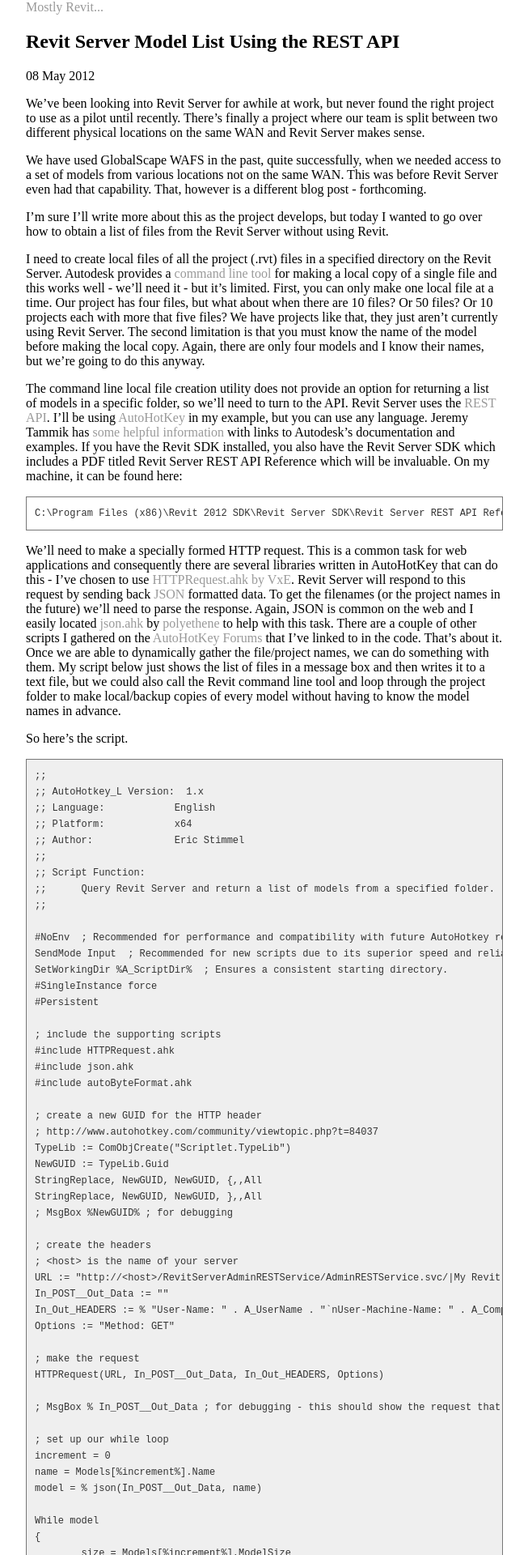
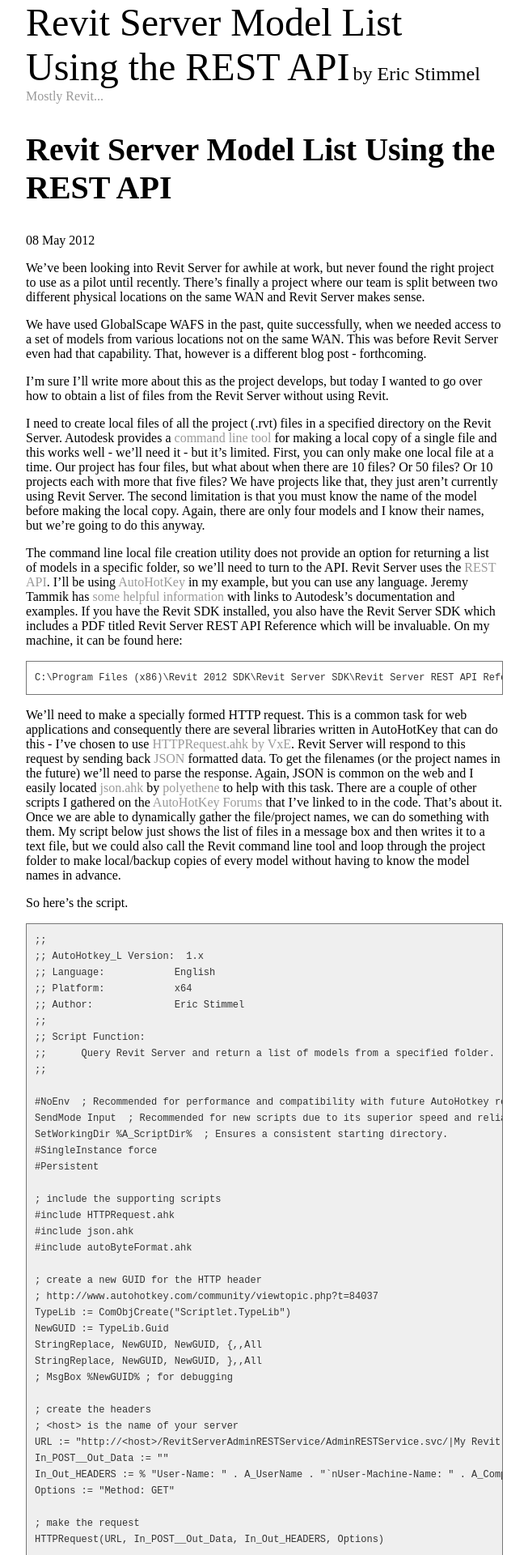
Before and after one commit to estimmel/mostly-revit-blog, a Jekyll site: the page built from _posts/2012-05-08-revit-server-model-list.md, in a window 1280 px wide. Shown: the top 1920 px of the page at 81% size, without its empty margins (313-966 px from the left). Built offline with Jekyll 4.4.1, drawn with Linux system fonts in a browser that asks for light colours.

Commit message:
updates to the title

```diff
--- a/_layouts/default.html
+++ b/_layouts/default.html
@@ -6,6 +6,10 @@
 			<link rel="stylesheet" type="text/css" href="/css/main.css">
 		</head>
 		<body>
+			<header>
+				<span id="maintitlelink">{{ page.title }}</span>
+				<span id="byline">by Eric Stimmel</span>
+			</header>
 			<div class="container">
 
 			{{ content }}
--- a/css/main.css
+++ b/css/main.css
@@ -1,6 +1,12 @@
 body {
     width: 590px;
     margin: auto;
+}
+#maintitlelink {
+    font-size: 3em;
+}
+#byline {
+    font-size: 1.5em;
 }
 nav ul, footer ul {
     font-family:'Helvetica', 'Arial', 'Sans-Serif';
@@ -21,6 +27,9 @@
 }
 h1 {
     font-size: 3em;
+}
+h2 {
+    font-size: 2.5em;
 }
 pre {
 	box-sizing: border-box;
--- a/index.html
+++ b/index.html
@@ -2,8 +2,7 @@
 layout: default
 title: Mostly Revit
 ---
-	<span id="title">{{ page.title }}</span>
-	<span id="byline">by Eric Stimmel</span>
+
 	<ul class="posts">
 	  {% for post in site.posts %}
 		<h2><a href="{{ post.url }}" title="Permalink to '{{ post.title }}''">{{ post.title }}</a></h2>
```
